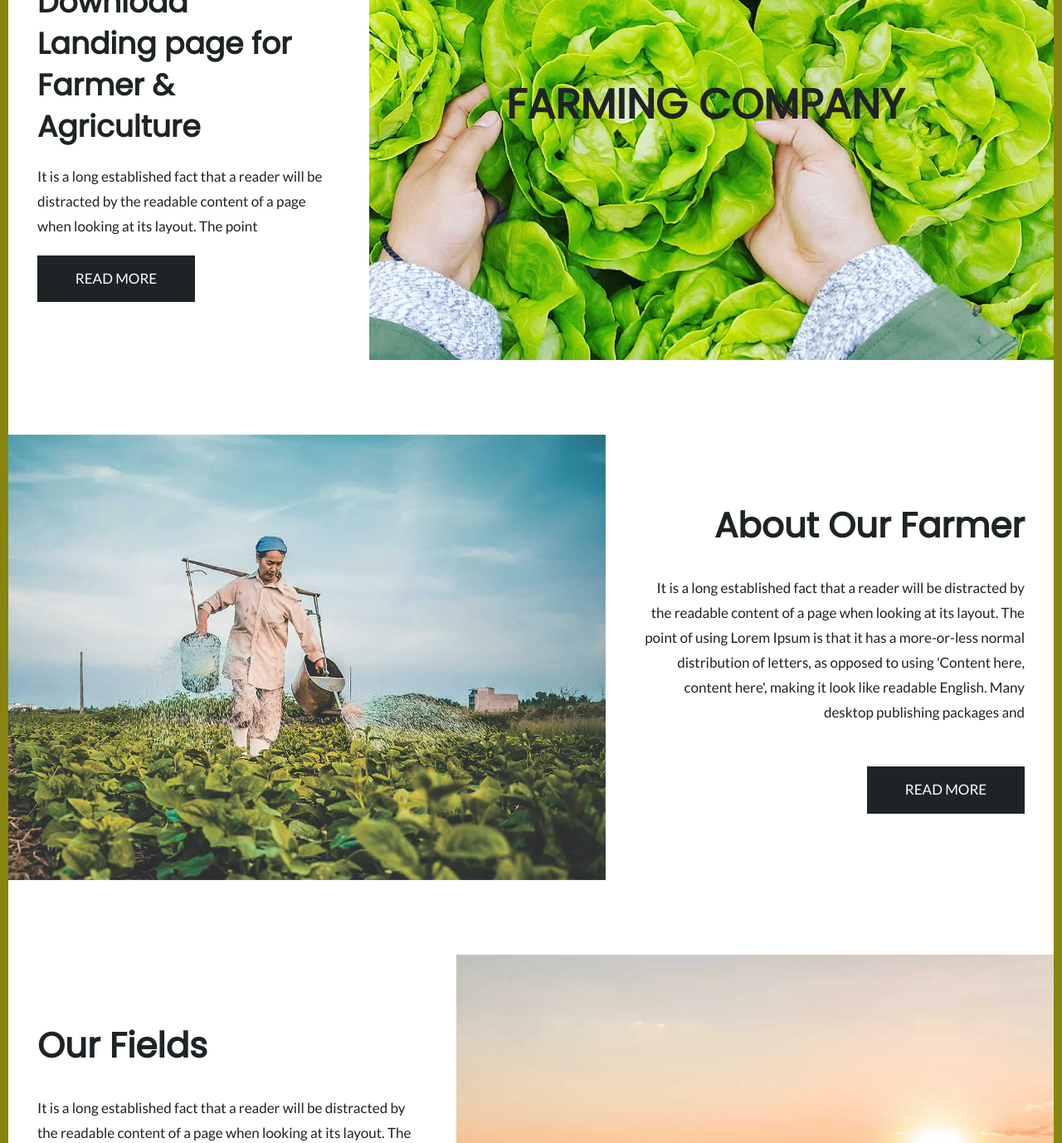
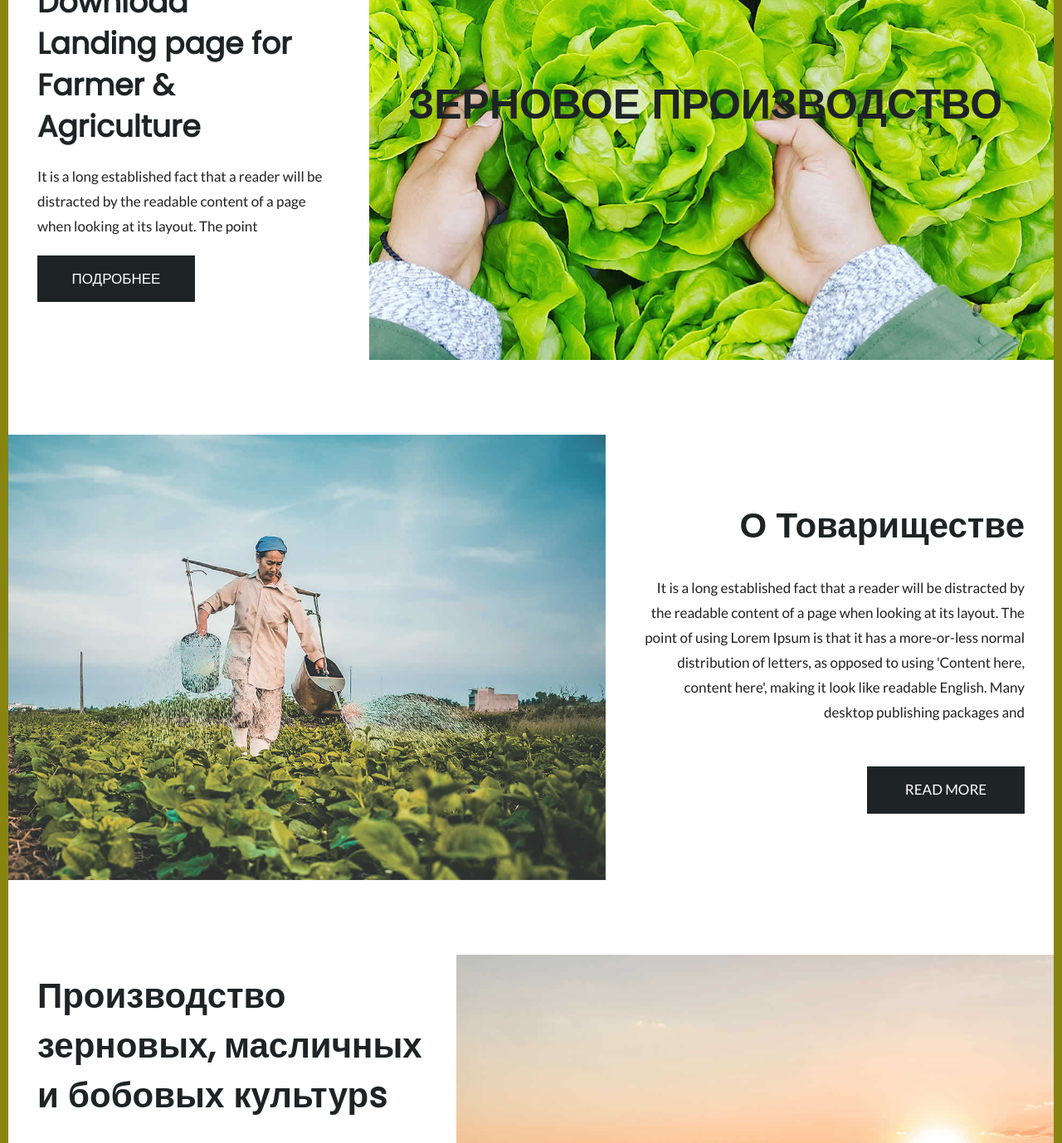
Before and after one commit to ree-l/Kantemir-Agro, a plain HTML site: page index.html in a window 1280 px wide. Shown: the part 196-1574 px from the top of the page at 83% size. Drawn offline with nearby package versions, Linux system fonts and the light colour scheme.

Commit message:
Update index.html

```diff
--- a/index.html
+++ b/index.html
@@ -48,14 +48,14 @@
                      <div class="titlepage">
                         <h2>Download<br> Landing page for <br>Farmer & <br>Agriculture</h2>
                         <p>It is a long established fact that a reader will be distracted by the readable content of a page when looking at its layout. The point   </p>
-                        <a class="read_more" href="#">Read More</a>
+                        <a class="read_more" href="#">Подробнее</a>
                      </div>
                   </div>
                </div>
                <div class="col-xl-8 col-lg-8 col-md-12 padding_right">
                   <div class="banner_main_img">
                      <figure><img src="images/our_img1.jpg" alt="#"/>
-                        <h3>FARMING COMPANY</h3>
+                        <h3>ЗЕРНОВОЕ ПРОИЗВОДСТВО</h3>
                      </figure>
 
                   </div>
@@ -76,7 +76,7 @@
                <div class="col-xl-5 col-lg-5 col-md-12">
                   <div class="about_text">
                      <div class="titlepage">
-                        <h2>About Our Farmer</h2>
+                        <h2>О Товариществе</h2>
                         <p>It is a long established fact that a reader will be distracted by the readable content of a page when looking at its layout. The point of using Lorem Ipsum is that it has a more-or-less normal distribution of letters, as opposed to using 'Content here, content here', making it look like readable English. Many desktop publishing packages and </p>
                         <a class="read_more" href="#">Read More</a>
                      </div>
@@ -93,7 +93,7 @@
                <div class="col-xl-5 col-lg-5 col-md-12 order_2">
                   <div class="our_text">
                      <div class="titlepage">
-                        <h2>Our Fields</h2>
+                        <h2>Производство зерновых, масличных и бобовых культурs</h2>
                         <p>It is a long established fact that a reader will be distracted by the readable content of a page when looking at its layout. The point of using Lorem Ipsum is that it has a more-or-less normal distribution of letters, as opposed to using 'Content here, content here', making it look like readable English. Many desktop publishing packages and </p>
                         <a class="read_more" href="#">Read More</a>
                      </div>
@@ -139,7 +139,7 @@
                <div class="col-xl-5 col-lg-5 col-md-12">
                   <div class="our_fruit_text">
                      <div class="titlepage">
-                        <h2>Our Fruit<br> And <br> Vegetables</h2>
+                        <h2>Животноводство<br> And <br> Vegetables</h2>
                         <p>It is a long established fact that a reader will be distracted by the readable content of a page when looking at its layout. The point of using Lorem Ipsum is that it has a more-or-less normal distribution of letters, as opposed to using 'Content here, content here', making it look like readable English. Many desktop publishing packages and </p>
                         <a class="read_more" href="#">Read More</a>
                      </div>
@@ -239,7 +239,7 @@
                <div class="row">
                   <div class="col-md-12">
                      <div class="cont">
-                        <h3>Let’s talk Business</h3>
+                        <h3>Партнерам</h3>
                         <p>It is a long established fact that a reader will be distracted by the readable content of a page when looking at its layout. <br>
                            The point of using Lorem Ipsum is able English. Many desktop publishing packages and
                         </p>
```
